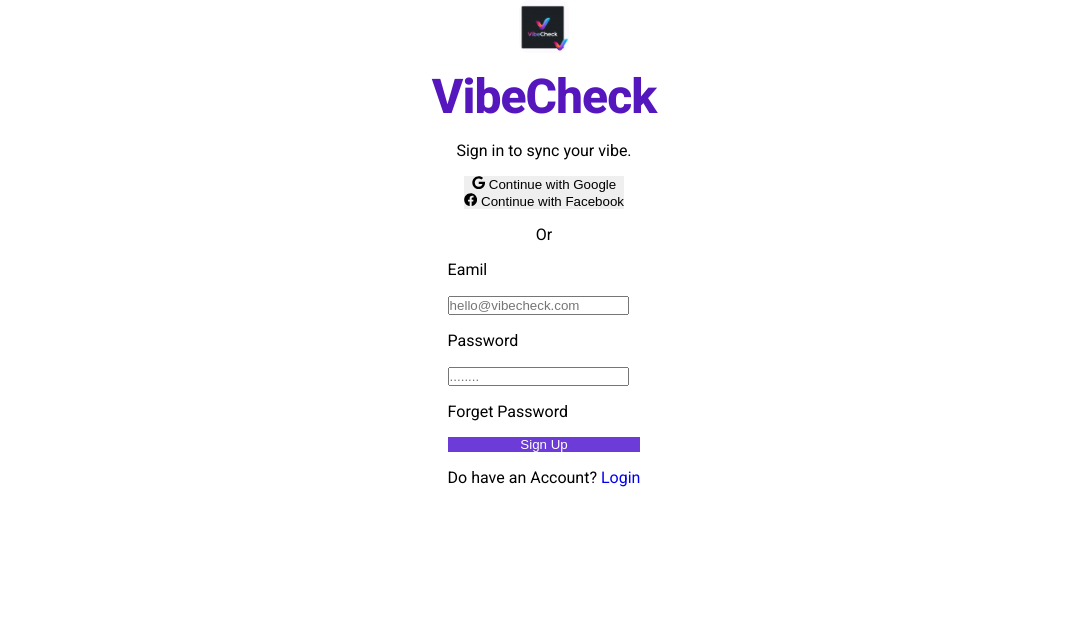
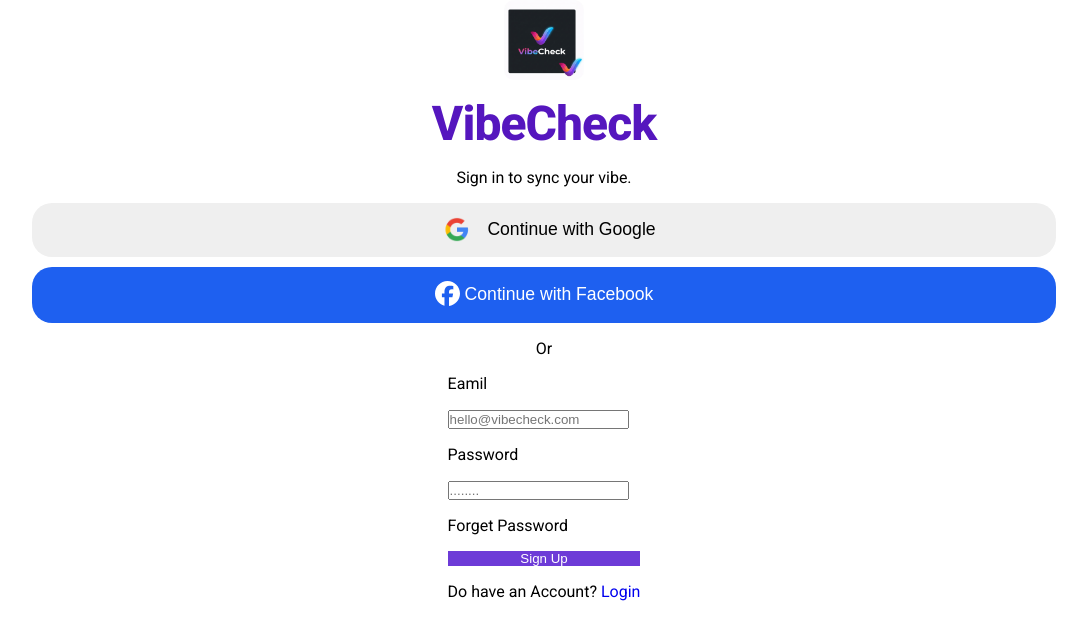
Before and after one commit to Wiz3Boudi/check_vibe, a React (Vite) app: page /sign-up in a window 1280 px wide. Shown: the top 640 px of the page, without its empty margins (96-1183 px from the left). Built offline with nearby package versions, Linux system fonts and the light colour scheme.

Commit message:
for today

```diff
--- a/src/componants/Logo.jsx
+++ b/src/componants/Logo.jsx
@@ -2,12 +2,19 @@
 import LogoSrc from '/images/loggo1.jpg';
 
 
-export default function Logo(){
-    return <Image src={LogoSrc} alt='Logo' />
+export default function Logo({height, width}){
+    return (
+        <Image
+            src={LogoSrc}
+            alt='Logo'
+            $width={width}
+            $height={height}
+        />
+    )
 }
 
 const Image = styled.img`
-    width:50px;
-    width:50px;
+    width:${(props) => props.$width || '50px'};
+    height:${(props) => props.$height || '50px'};
     border-radius:10px;
 `;
--- a/src/index.css
+++ b/src/index.css
@@ -134,7 +134,6 @@
 }
 
 
-
 /* :root {
   --text: #6b6375;
   --text-h: #08060d;
--- a/src/pages/CreateAccount.jsx
+++ b/src/pages/CreateAccount.jsx
@@ -1,11 +1,11 @@
 import { useState } from "react";
 import styled from "styled-components"
 import Logo from '../componants/Logo';
-import { FaFacebook, FaGoogle } from "react-icons/fa";
 import Input from "../componants/Input";
 import Button from "../componants/Button";
 import { Link } from "react-router";
-import google from '/images/google.png'
+import google from '/images/google.png';
+import { FaFacebook } from "react-icons/fa6";
 
 export default function CreateAccount(){
 
@@ -14,32 +14,42 @@
         password:''
     })
 
-    console.log(formValues)
-
     function formHandelChange(e){
         const id = e.target.id;
         const value = e.target.value
         setFormValues((prev)=> {
             return {...prev, [id]:value}
         })
-        console.log(value, id)
+    }
+
+    function formSubmitHandeler(e){
+        e.preventDefault();
+        console.log('Hello from form submit handeler')
     }
 
     return(
         <Container>
             <Header>
-                <Logo/>
+                <Logo width='80px' height='80px' />
                  <h1>VibeCheck</h1>
                  <p>Sign in to sync your vibe.</p>
             </Header>
             <ContinueWith>
-                <button aria-label="continue with google "> <FaGoogle/> Continue with Google </button>
-                <button aria-label="continue with facebook "> <FaFacebook/> Continue with Facebook</button>
+                <button
+                    aria-label="continue with google ">
+                    <img src={google}/>
+                    Continue with Google
+                </button>
+                <button
+                    aria-label="continue with facebook ">
+                    <FaFacebook size={25}/>
+                    Continue with Facebook
+                </button>
             </ContinueWith>
             <Pragraph>
                 Or
             </Pragraph>
-            <Form>
+            <Form onSubmit={formSubmitHandeler}>
                 <Input
                     inputType='text'
                     htmlFor='email'
@@ -88,6 +98,28 @@
 const ContinueWith = styled.div`
     display:flex;
     flex-direction:column;
+    gap:10px;
+    width:80%;
+    button{
+        display:flex;
+        justify-content:center;
+        align-items:center;
+        gap:5px;
+        padding:0.9rem 0;
+        border-radius: 20px;
+        font-size:1.1rem;
+        cursor:pointer;
+    }
+    button:first-child img{
+        width:50px;
+    }
+    button:last-child{
+         background-color: #1e60f0;
+         color:white;
+    }
+    button:last-child svg{
+        margin-bottom:2px;
+    }
 `;
 const Form = styled.form`
     display:flex;
```
